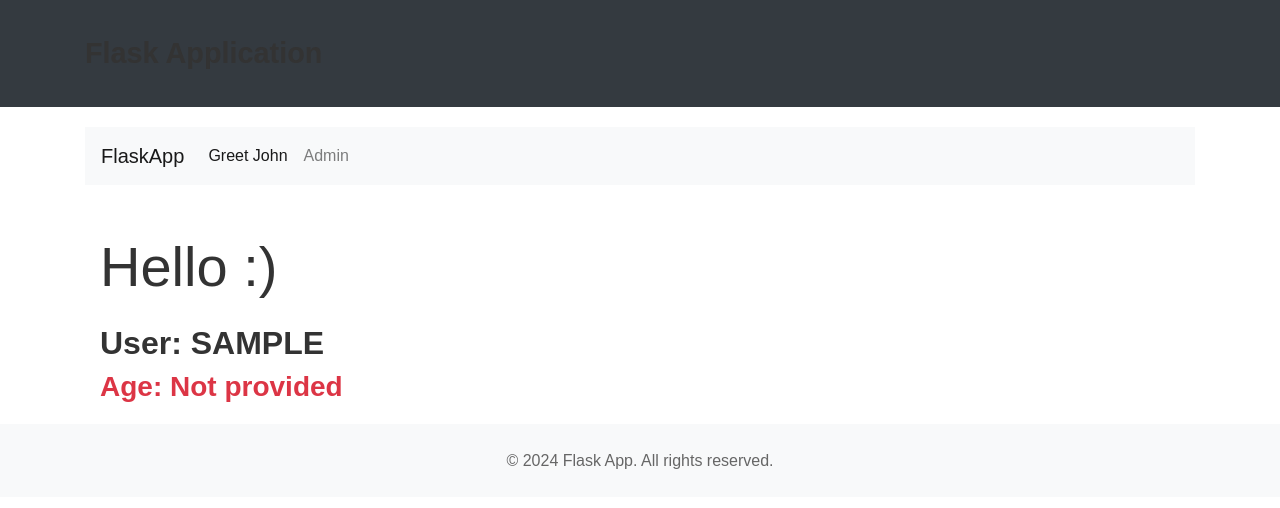
After one commit to AndriyF-Git/flask-app-lab, a Flask app: a page that uses app/templates/navigation.html in a window 1280 px wide. The commit adds this page. Shown: the top 508 px of the page. Run offline with Flask 3, Linux system fonts and the light colour scheme; some libraries are stand-ins or nearby versions.

Commit message:
Moved nav bar in another file, add some styles by chat gpt :) and tested by unittest

```diff
--- /dev/null
+++ b/app/static/css/style.css
@@ -0,0 +1,60 @@
+/* Загальні налаштування */
+body {
+    font-family: Arial, sans-serif;
+    line-height: 1.6;
+}
+
+h1, h2, h3, h4, h5, h6 {
+    font-weight: 700;
+    color: #333;
+}
+
+/* Стилі заголовка */
+header {
+    background-color: #343a40;
+    color: #fff;
+    padding: 20px 0;
+}
+
+header h1 {
+    font-size: 1.8rem;
+}
+
+/* Основний контейнер */
+.container {
+    margin-top: 20px;
+    margin-bottom: 20px;
+}
+
+/* Стилі для кнопок */
+.btn-custom {
+    background-color: #007bff;
+    color: #fff;
+    border: none;
+}
+
+.btn-custom:hover {
+    background-color: #0056b3;
+    color: #fff;
+}
+
+/* Стилі для посилань */
+a {
+    color: #007bff;
+}
+
+a:hover {
+    color: #0056b3;
+    text-decoration: none;
+}
+
+/* Стилі для підвалу */
+footer {
+    background-color: #f8f9fa;
+    color: #666;
+    padding: 15px 0;
+}
+
+footer p {
+    margin: 0;
+}
--- /dev/null
+++ b/app/templates/navigation.html
@@ -0,0 +1,17 @@
+<!-- Navigation Bar -->
+    <nav class="navbar navbar-expand-lg navbar-light bg-light mb-3">
+        <a class="navbar-brand" href="#">FlaskApp</a>
+        <button class="navbar-toggler" type="button" data-toggle="collapse" data-target="#navbarNav" aria-controls="navbarNav" aria-expanded="false" aria-label="Toggle navigation">
+            <span class="navbar-toggler-icon"></span>
+        </button>
+        <div class="collapse navbar-collapse" id="navbarNav">
+            <ul class="navbar-nav">
+                <li class="nav-item active">
+                    <a class="nav-link" href="{{ url_for('users.greetings', name='John') }}">Greet John</a>
+                </li>
+                <li class="nav-item">
+                    <a class="nav-link" href="{{ url_for('users.admin') }}">Admin</a>
+                </li>
+            </ul>
+        </div>
+    </nav>
--- a/app/users/templates/users/hi.html
+++ b/app/users/templates/users/hi.html
@@ -4,23 +4,7 @@
 
 {% block content %}
 
-    <!-- Navigation Bar -->
-    <nav class="navbar navbar-expand-lg navbar-light bg-light mb-3">
-        <a class="navbar-brand" href="#">FlaskApp</a>
-        <button class="navbar-toggler" type="button" data-toggle="collapse" data-target="#navbarNav" aria-controls="navbarNav" aria-expanded="false" aria-label="Toggle navigation">
-            <span class="navbar-toggler-icon"></span>
-        </button>
-        <div class="collapse navbar-collapse" id="navbarNav">
-            <ul class="navbar-nav">
-                <li class="nav-item active">
-                    <a class="nav-link" href="{{ url_for('users.greetings', name='John') }}">Greet John</a>
-                </li>
-                <li class="nav-item">
-                    <a class="nav-link" href="{{ url_for('users.admin') }}">Admin</a>
-                </li>
-            </ul>
-        </div>
-    </nav>
+    {% include 'navigation.html' %}
 
     <!-- Main content -->
     <div class="container mt-5">
--- a/app/views.py
+++ b/app/views.py
@@ -4,3 +4,26 @@
 @app.route('/')
 def main():
     return render_template("base.html")
+
+@app.route('/homepage')
+def home():
+    """View for the Home page of your website."""
+    agent = request.user_agent
+
+    return render_template("home.html", agent=agent)
+
+#users
+
+@app.route("/hi/<string:name>")   #/hi/ivan?age=45
+def greetings(name):
+    name = name.upper()
+    age = request.args.get("age", None, int)
+
+    return render_template("hi.html",
+                           name=name, age=age)
+
+@app.route("/admin")
+def admin():
+    to_url = url_for("greetings", name="administrator", age=45, _external=True)     # "http://localhost:8080/hi/administrator?age=45"
+    print(to_url)
+    return redirect(to_url)
```
Also changed, not shown: tests/test_user_bp.py (+2 -2 lines).
